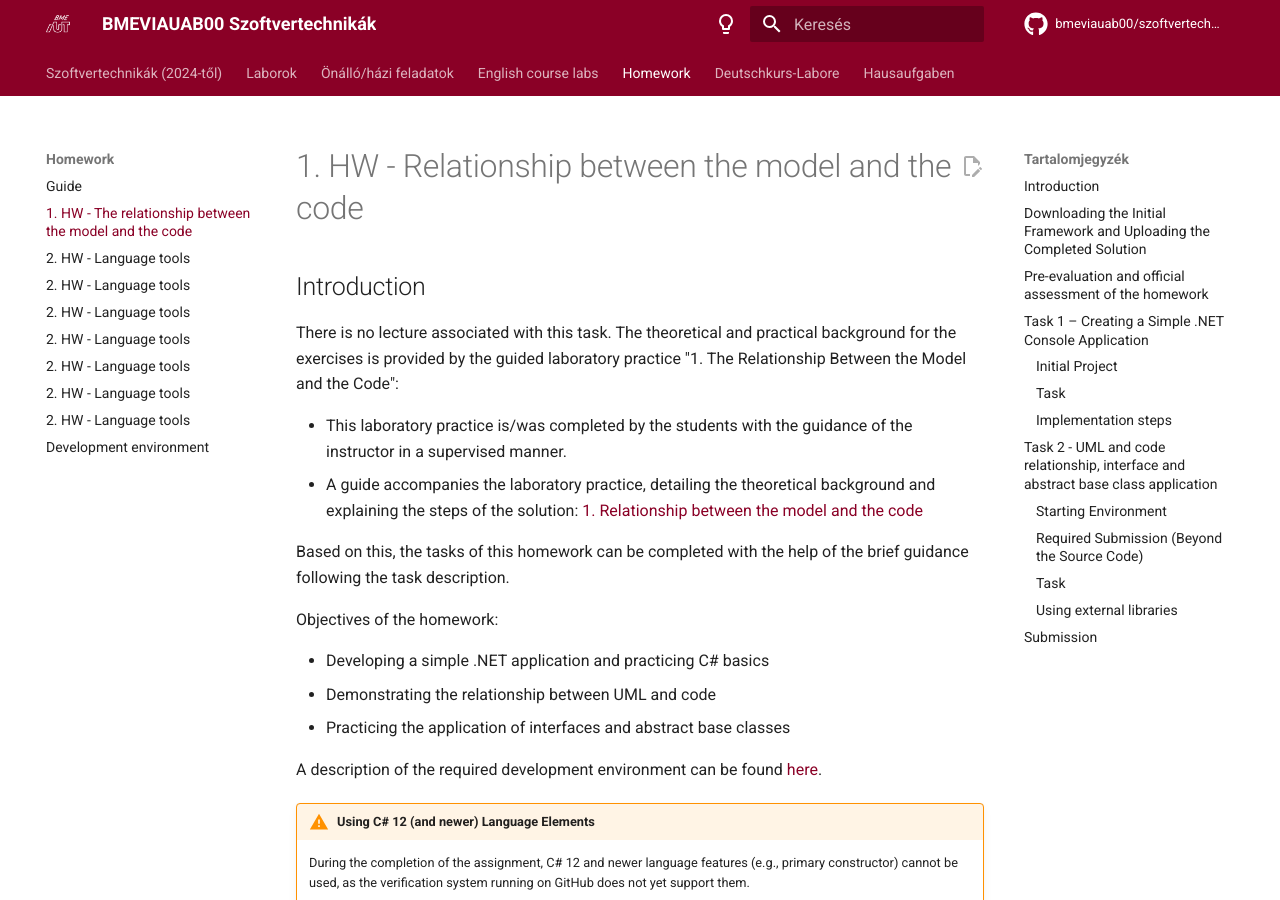
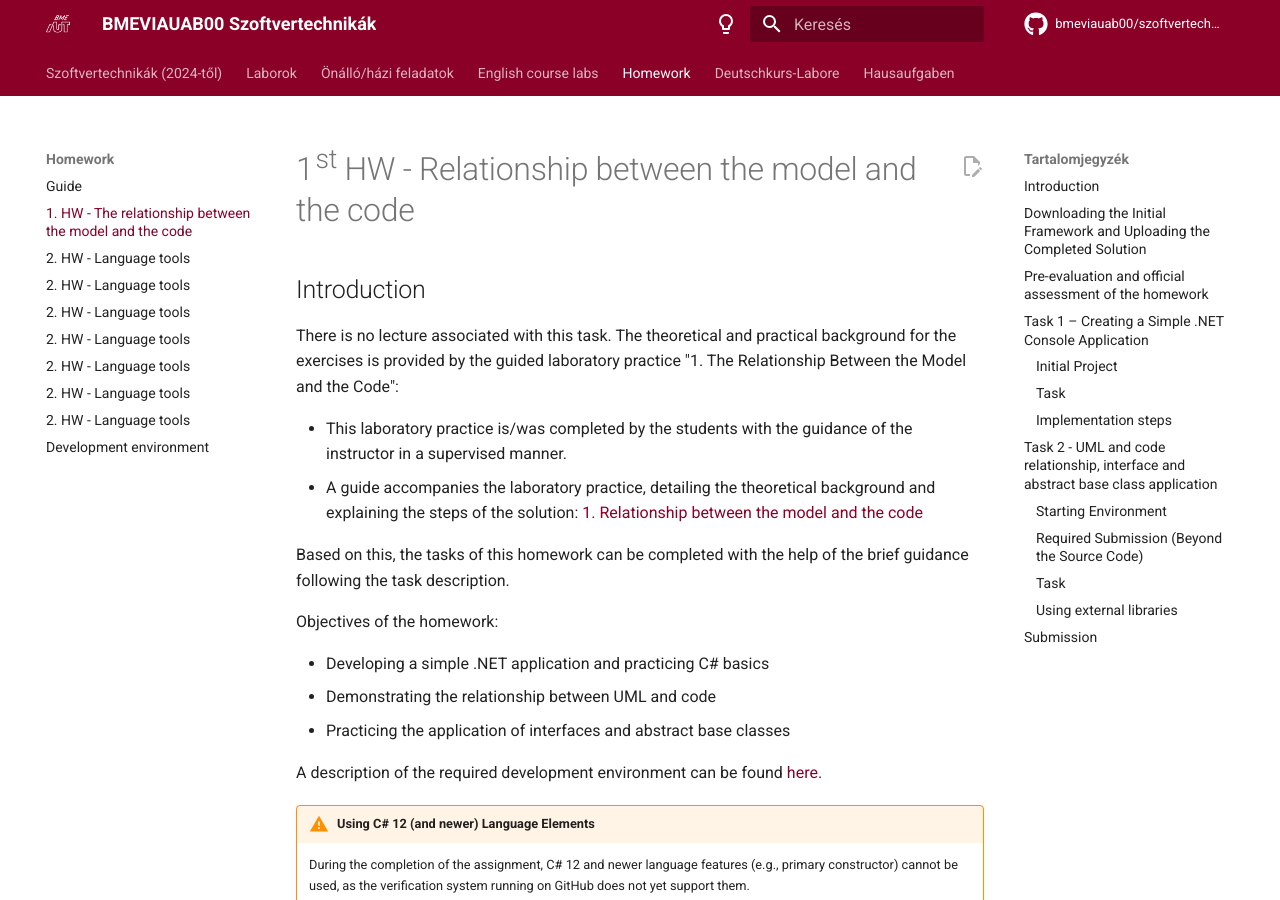
Before and after one commit to bmeviauab00/szoftvertechnikak, an MkDocs documentation site: the page built from docs/hazi/1-model-es-kod-kapcsolata/index_eng.md, in a window 1280 px wide and 900 px high. Built offline with MkDocs 1.6.1 and Material for MkDocs 9.7.7, drawn with Linux system fonts in a browser that asks for light colours; comment, search, counter and statistics services are not loaded; the version menu is left out; some of the changed lines change nothing that is shown.

Commit message:
update 1st homework

```diff
--- a/docs/hazi/1-model-es-kod-kapcsolata/index_eng.md
+++ b/docs/hazi/1-model-es-kod-kapcsolata/index_eng.md
@@ -2,7 +2,7 @@
 authors: bzolka
 ---
 
-# 1. HW - Relationship between the model and the code
+# 1st HW - Relationship between the model and the code
 
 ## Introduction
 
```
